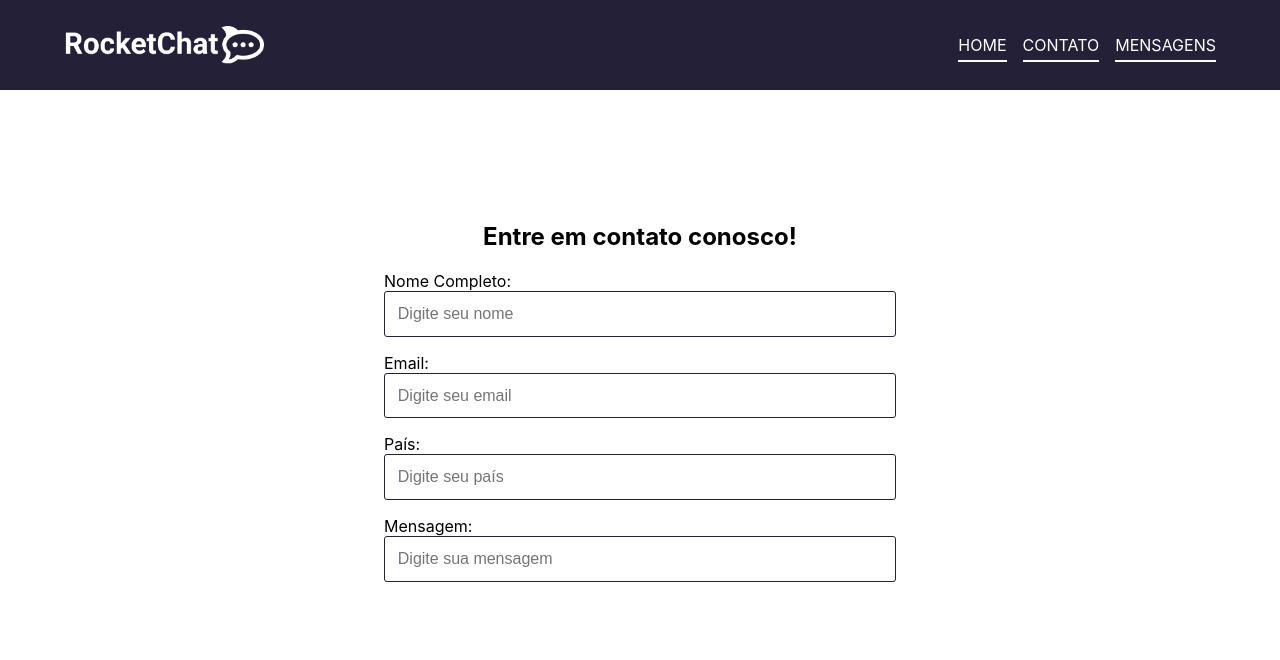
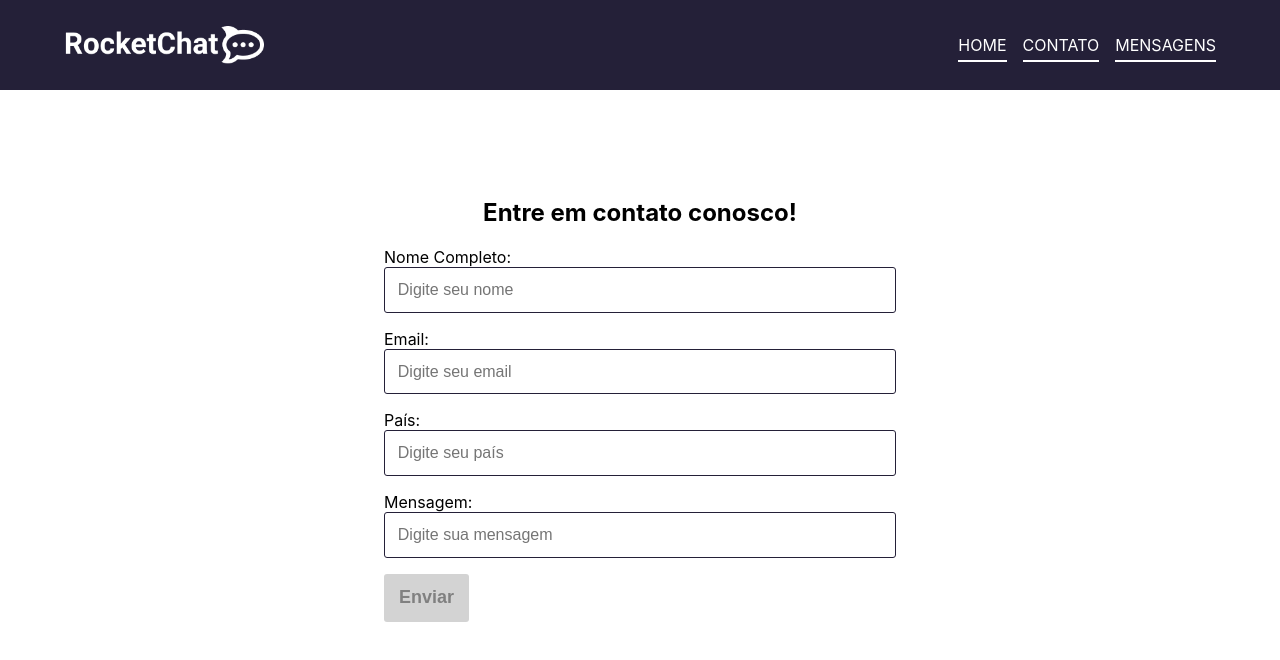
Before and after one commit to reprograma/T8-react-II, a React (Create React App) app: page /contato in a window 1280 px wide. Shown: the top 660 px of the page. Built offline with nearby package versions, Linux system fonts and the light colour scheme.

Commit message:
Criar componente de botão

```diff
--- /dev/null
+++ b/src/paginas/Contato/Formulario/componentes/Botao.js
@@ -0,0 +1,19 @@
+import React from 'react'
+
+function Botao (props) {
+  let classes = 'botao'
+
+  if (props.desabilitado) {
+    classes += ' botao--desabilitado'
+  }
+
+  const handleClick = (evento) => {
+    evento.preventDefault()
+    console.log(evento)
+  }
+  return (
+    <button onClick={handleClick} className={classes}> Enviar </button>
+  )
+}
+
+export default Botao
--- a/src/paginas/Contato/Formulario/index.js
+++ b/src/paginas/Contato/Formulario/index.js
@@ -1,6 +1,6 @@
 import React from 'react'
-import Grupo from './Grupo'
-
+import Grupo from './componentes/Grupo'
+import Botao from './componentes/Botao'
 class Formulario extends React.Component {
   constructor(props) {
     super(props)
@@ -33,7 +33,20 @@
     })
   }
 
+  estaDesabilitado = () => {
+    return (
+      !this.state.nome.valor ||
+      this.state.nome.erro ||
+      !this.state.email.valor ||
+      this.state.email.erro ||
+      !this.state.pais.valor ||
+      this.state.pais.erro
+    )
+  }
+
   render() {
+    const verificaBotao = this.estaDesabilitado()
+    //true ou false
     return (
       <div className='pagina'>
         <h2>Entre em contato conosco!</h2>
@@ -78,6 +91,9 @@
                type='text'
             />
           </Grupo>
+          <Botao
+            desabilitado={verificaBotao}
+          />
       </form>
     </div>
     )
```
Also changed, not shown: src/paginas/Contato/Formulario/componentes/CaixaTexto.js (renamed from src/paginas/Contato/Formulario/CaixaTexto.js), src/paginas/Contato/Formulario/componentes/Grupo.js (line endings or trailing spaces), src/paginas/Contato/Formulario/componentes/Legenda.js (renamed from src/paginas/Contato/Formulario/Legenda.js).
